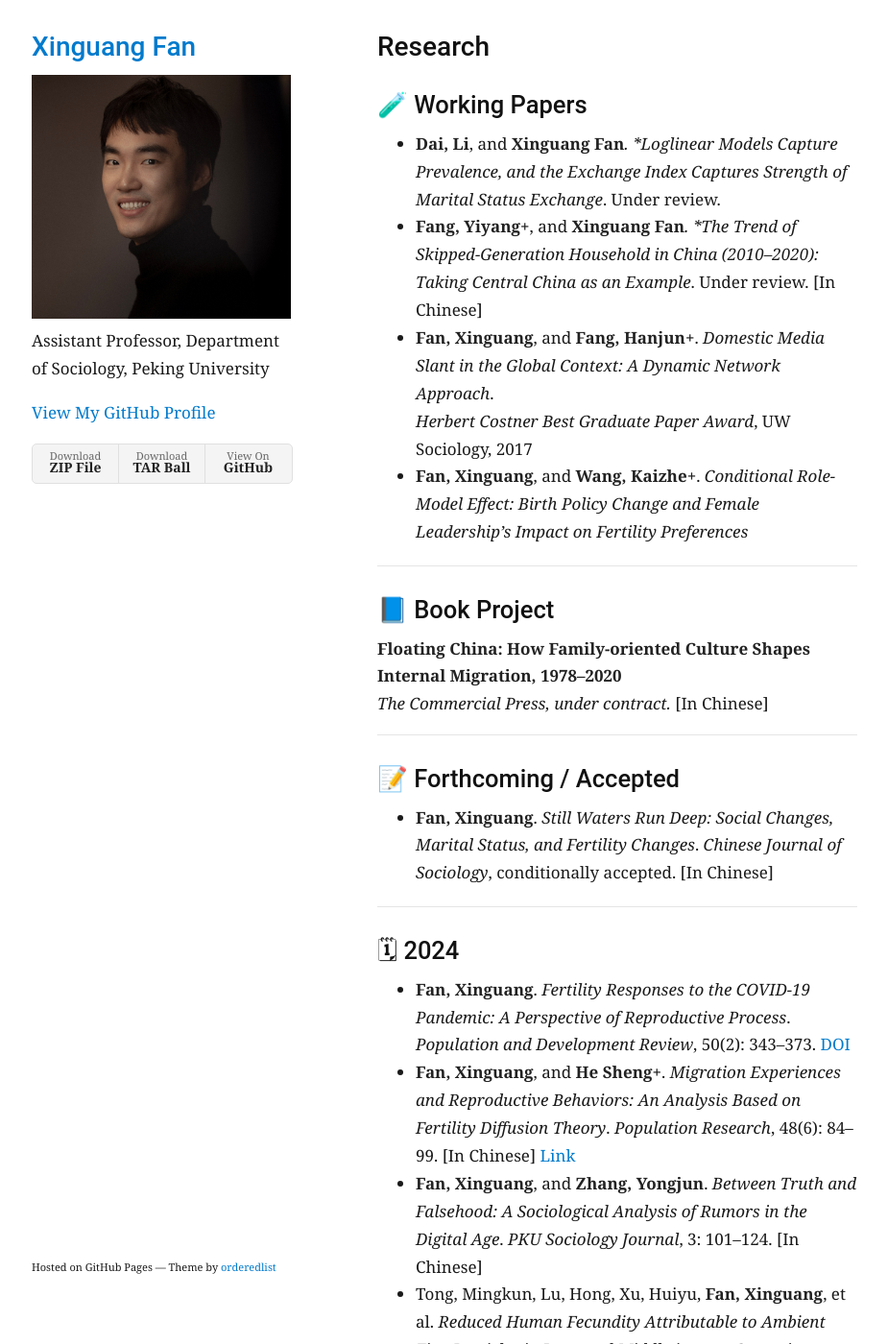
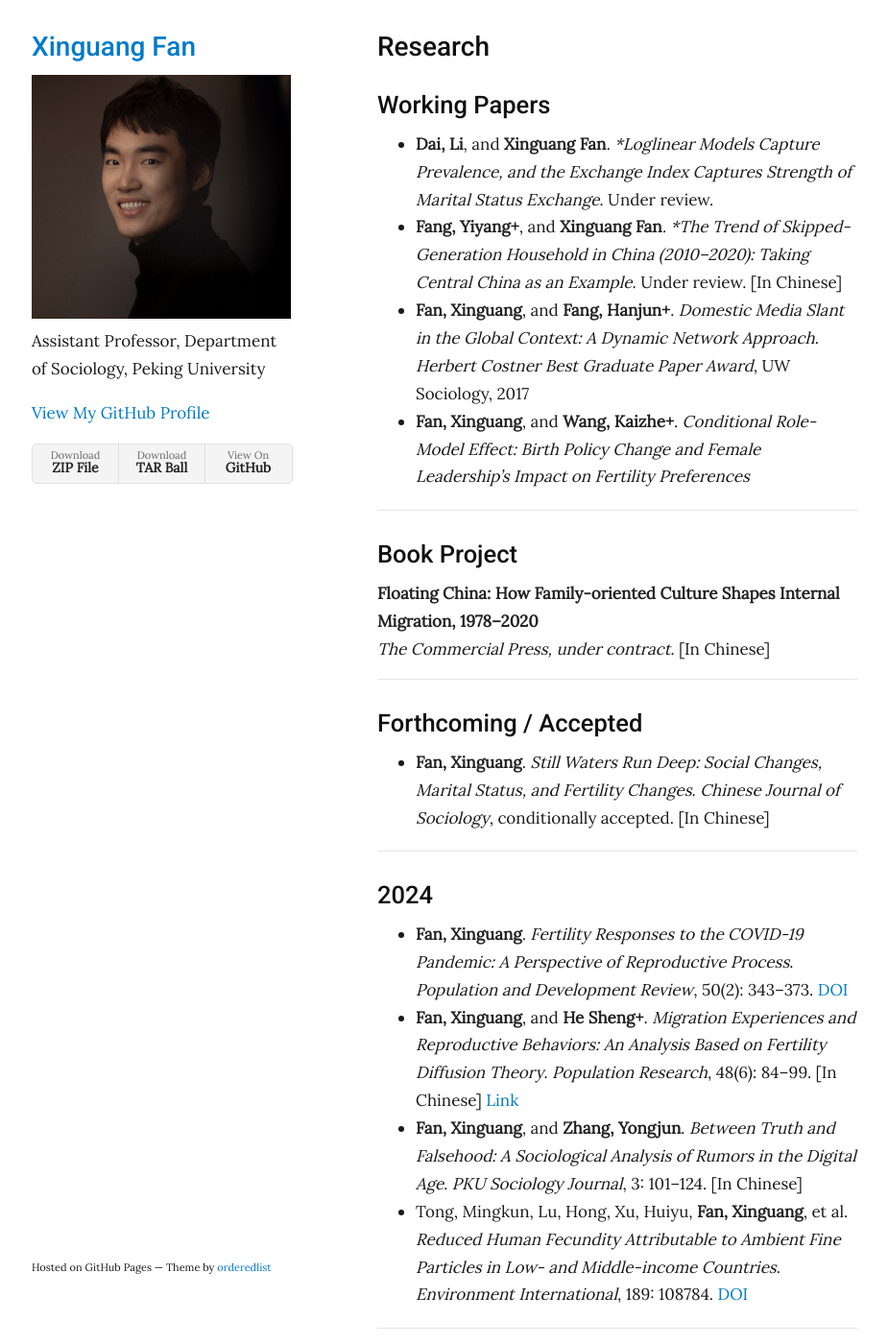
Before and after one commit to xinguang-fan/xinguang-fan.github.io, a Jekyll site: the page built from research.md, in a window 1280 px wide and 1400 px high. Shown: the whole window at 96% size, without its empty margins (177-1102 px from the left). Built offline with Jekyll 4.4.1, drawn with Linux system fonts in a browser that asks for light colours; some of the changed text lies outside the part shown.

Commit message:
Update research.md

```diff
--- a/research.md
+++ b/research.md
@@ -3,9 +3,11 @@ layout: default
 title: "Research"
 nav_order: 2
 ---
+<link href="https://fonts.googleapis.com/css2?family=Lora&family=Roboto:wght@500&display=swap" rel="stylesheet">
+<link rel="stylesheet" href="assets/style.css">
 
 # Research
-## 🧪 Working Papers
+## Working Papers
 
 - **Dai, Li**, and **Xinguang Fan***. *Loglinear Models Capture Prevalence, and the Exchange Index Captures Strength of Marital Status Exchange*. Under review.
 - **Fang, Yiyang+**, and **Xinguang Fan***. *The Trend of Skipped-Generation Household in China (2010–2020): Taking Central China as an Example*. Under review. [In Chinese]
@@ -15,20 +17,20 @@ nav_order: 2
 
 ---
 
-## 📘 Book Project
+## Book Project
 
 **Floating China: How Family-oriented Culture Shapes Internal Migration, 1978–2020**
 *The Commercial Press, under contract.* [In Chinese]
 
 ---
 
-## 📝 Forthcoming / Accepted
+## Forthcoming / Accepted
 
 - **Fan, Xinguang**. *Still Waters Run Deep: Social Changes, Marital Status, and Fertility Changes*. *Chinese Journal of Sociology*, conditionally accepted. [In Chinese]
 
 ---
 
-## 🗓 2024
+## 2024
 
 - **Fan, Xinguang**. *Fertility Responses to the COVID-19 Pandemic: A Perspective of Reproductive Process*. *Population and Development Review*, 50(2): 343–373. [DOI](https://onlinelibrary.wiley.com/doi/abs/10.1111/padr.12626)
 - **Fan, Xinguang**, and **He Sheng+**. *Migration Experiences and Reproductive Behaviors: An Analysis Based on Fertility Diffusion Theory*. *Population Research*, 48(6): 84–99. [In Chinese] [Link](https://rkyj.ruc.edu.cn/CN/Y2024/V48/I6/84)
@@ -37,7 +39,7 @@ nav_order: 2
 
 ---
 
-## 🗓 2023
+## 2023
 
 - **Fan, Xinguang**, and **Zhang, Yongjun**. *“Just a Virus” or Politicized Virus? Global Media Reporting of China on COVID-19*. *Chinese Sociological Review*, 55(1): 38–65. [DOI](https://doi.org/10.1080/21620555.2022.2116308)
 - Zhang, Yongjun, Hao Lin+, Yi Wang, and **Xinguang Fan**. *Sinophobia Was Popular in Chinese Language Communities on Twitter during the Early COVID-19 Pandemic*. *Humanities and Social Sciences Communications*, 10(1): 1–12. [DOI](https://doi.org/10.1057/s41599-023-01959-6)
@@ -45,26 +47,26 @@ nav_order: 2
 
 ---
 
-## 🗓 2022
+## 2022
 
 - Zhang, Yongjun, Sienna Thorgusen+, and **Xinguang Fan***. *News Coverage of Social Protests in Global Society*. *International Journal of Comparative Sociology*, 63(3): 105–27. [DOI](https://doi.org/10.1177/00207152221085601)
 
 ---
 
-## 🗓 2020
+## 2020
 
 - **Fan, Xinguang**, and **Maria Vignau Loria+**. *Intimate Partner Violence and Contraceptive Use in Developing Countries: How Does the Relationship Depend on Context?* *Demographic Research*, 42: 293–342. [DOI](https://doi.org/10.4054/DemRes.2020.42.10)
   _IPUMS Global Health Research Award_, University of Minnesota, 2021
 
 ---
 
-## 🗓 2019
+## 2019
 
 - **Fan, Xinguang**. *Discrimination Experience, Family Relations, and Generalized Trust in China*. *Social Science Research*, 77: 115–129. [DOI](https://doi.org/10.1016/j.ssresearch.2018.10.009)
 
 ---
 
-## 🌐 Translation Works
+## Translation Works
 
 - **Fan, Xinguang** (Trans.). *Nonrecursive Models: Endogeneity, Reciprocal Relationships, and Feedback Loops* by Paxton, Hipp, and Marquart-Pyatt. Sage QASS Series. Shanghai: Truth and Wisdom Press.
 - **Fan, Xinguang** (Trans.). *Event History and Survival Analysis: Regression for Longitudinal Event Data* by Paul D. Allison. Sage QASS Series. Shanghai: Truth and Wisdom Press.
```
